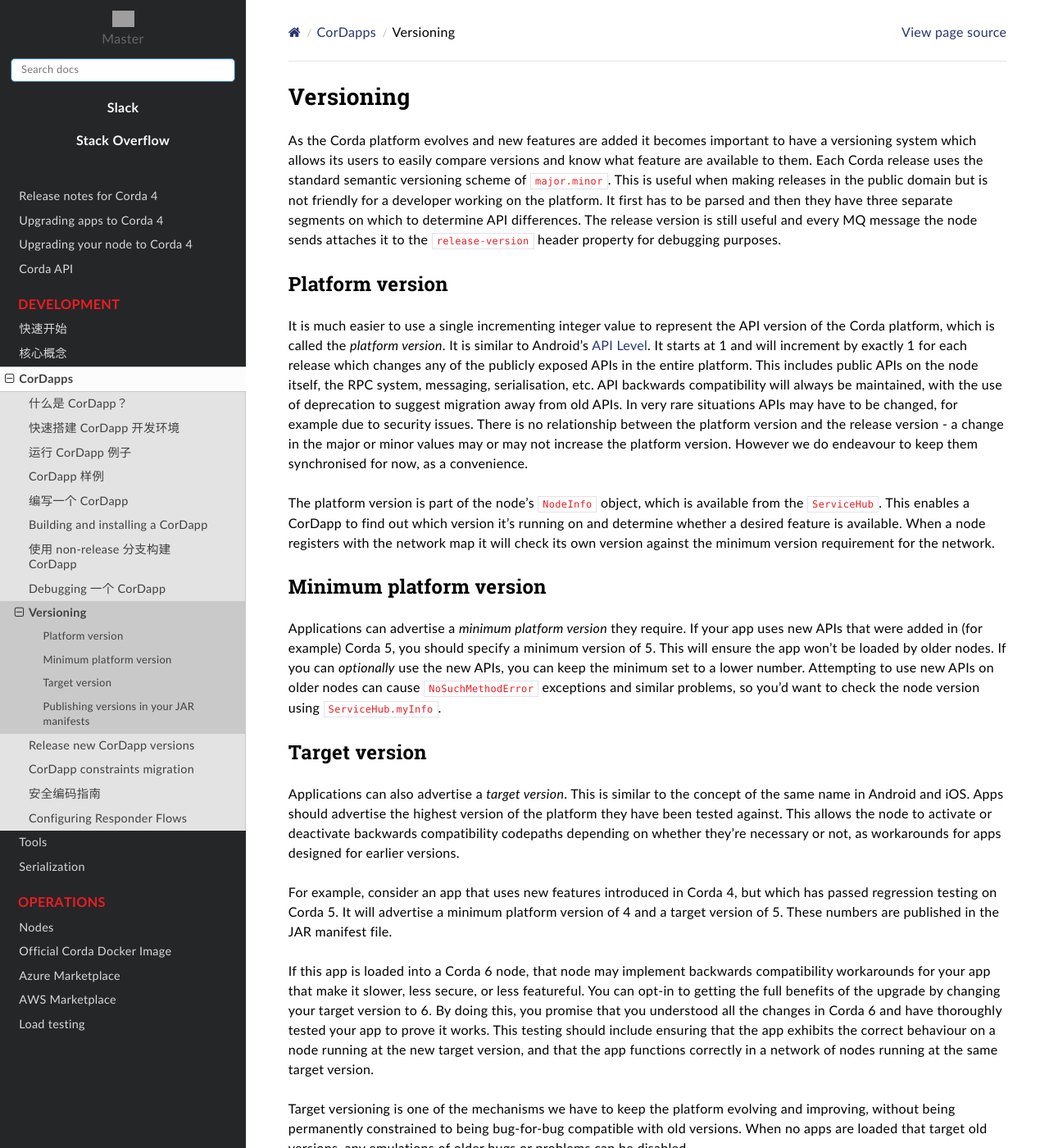
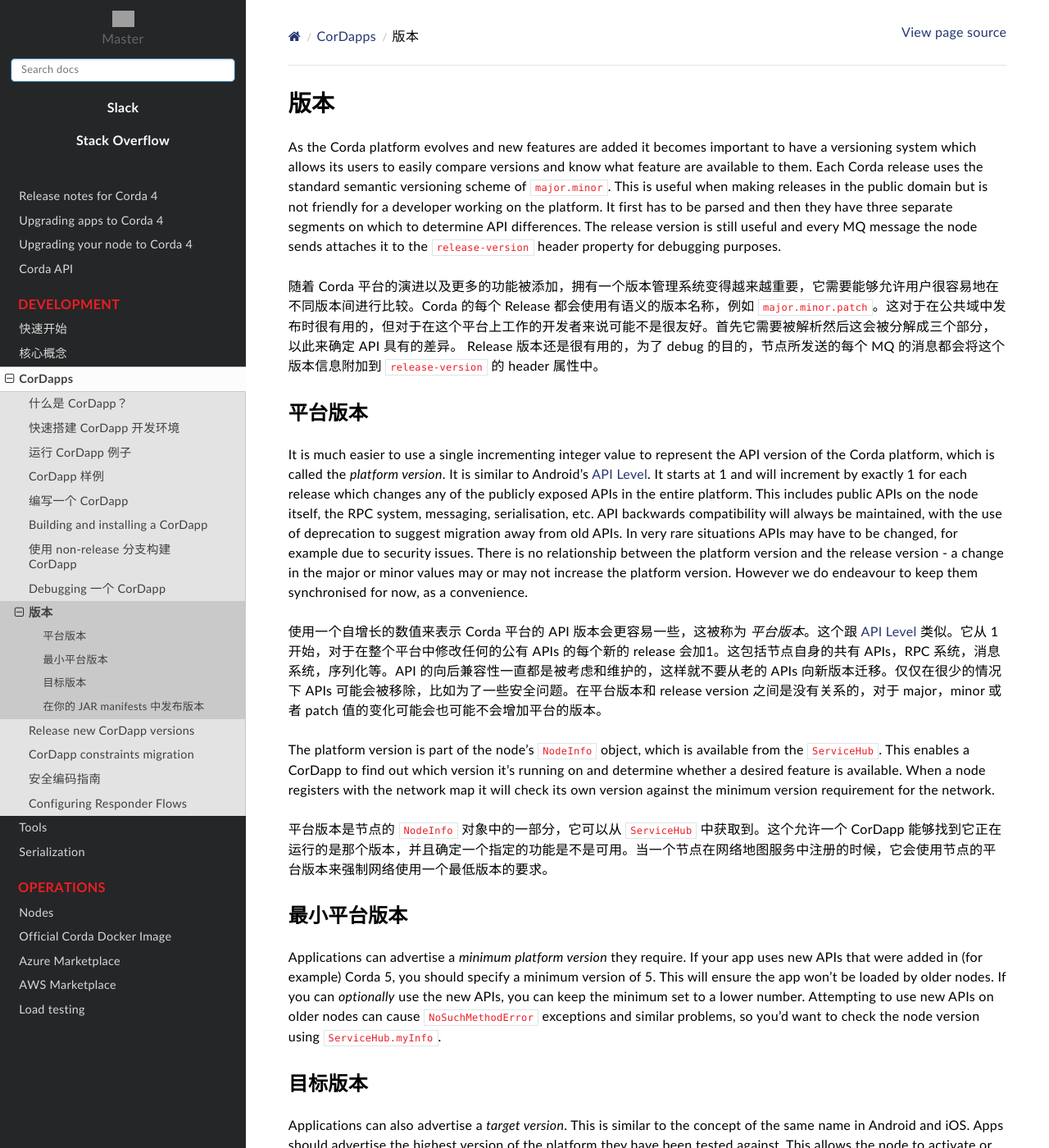
Before and after one commit to lijiachuan1982/cncorda, a Sphinx documentation site: the page built from docs/source/versioning.rst, in a window 1280 px wide and 1400 px high. Shown: the whole window at 82% size. Built offline with Sphinx 7.4.7 and the Read the Docs theme 2.0.0, drawn with Linux system fonts in a browser that asks for light colours; pages that are not in the unit, such as notebooks, are missing from menus; some of the changed text lies outside the part shown; grey boxes are pictures that could not be loaded.

Commit message:
versioning.rst

```diff
--- a/docs/source/versioning.rst
+++ b/docs/source/versioning.rst
@@ -1,4 +1,4 @@
-Versioning
+版本
 ==========
 
 As the Corda platform evolves and new features are added it becomes important to have a versioning system which allows
@@ -8,7 +8,9 @@
 which to determine API differences. The release version is still useful and every MQ message the node sends attaches it
 to the ``release-version`` header property for debugging purposes.
 
-Platform version
+随着 Corda 平台的演进以及更多的功能被添加，拥有一个版本管理系统变得越来越重要，它需要能够允许用户很容易地在不同版本间进行比较。Corda 的每个 Release 都会使用有语义的版本名称，例如 ``major.minor.patch``。这对于在公共域中发布时很有用的，但对于在这个平台上工作的开发者来说可能不是很友好。首先它需要被解析然后这会被分解成三个部分，以此来确定 API 具有的差异。 Release 版本还是很有用的，为了 debug 的目的，节点所发送的每个 MQ 的消息都会将这个版本信息附加到 ``release-version`` 的 header 属性中。
+
+平台版本
 ----------------
 
 It is much easier to use a single incrementing integer value to represent the API version of the Corda platform, which
@@ -20,11 +22,15 @@
 and the release version - a change in the major or minor values may or may not increase the platform version. However
 we do endeavour to keep them synchronised for now, as a convenience.
 
+使用一个自增长的数值来表示 Corda 平台的 API 版本会更容易一些，这被称为 *平台版本*。这个跟 `API Level <https://developer.android.com/guide/topics/manifest/uses-sdk-element.html>`_ 类似。它从 1 开始，对于在整个平台中修改任何的公有 APIs 的每个新的 release 会加1。这包括节点自身的共有 APIs，RPC 系统，消息系统，序列化等。API 的向后兼容性一直都是被考虑和维护的，这样就不要从老的 APIs 向新版本迁移。仅仅在很少的情况下 APIs 可能会被移除，比如为了一些安全问题。在平台版本和 release version 之间是没有关系的，对于 major，minor 或者 patch 值的变化可能会也可能不会增加平台的版本。
+
 The platform version is part of the node's ``NodeInfo`` object, which is available from the ``ServiceHub``. This enables
 a CorDapp to find out which version it's running on and determine whether a desired feature is available. When a node
 registers with the network map it will check its own version against the minimum version requirement for the network.
 
-Minimum platform version
+平台版本是节点的 ``NodeInfo`` 对象中的一部分，它可以从 ``ServiceHub`` 中获取到。这个允许一个 CorDapp 能够找到它正在运行的是那个版本，并且确定一个指定的功能是不是可用。当一个节点在网络地图服务中注册的时候，它会使用节点的平台版本来强制网络使用一个最低版本的要求。
+
+最小平台版本
 ------------------------
 
 Applications can advertise a *minimum platform version* they require. If your app uses new APIs that were added in (for example) Corda 5,
@@ -32,7 +38,7 @@
 APIs, you can keep the minimum set to a lower number. Attempting to use new APIs on older nodes can cause ``NoSuchMethodError`` exceptions
 and similar problems, so you'd want to check the node version using ``ServiceHub.myInfo``.
 
-Target version
+目标版本
 --------------
 
 Applications can also advertise a *target version*. This is similar to the concept of the same name in Android and iOS.
@@ -52,7 +58,7 @@
 being bug-for-bug compatible with old versions. When no apps are loaded that target old versions, any emulations of older bugs or problems
 can be disabled.
 
-Publishing versions in your JAR manifests
+在你的 JAR manifests 中发布版本
 -----------------------------------------
 
 A well structured CorDapp should be split into two separate modules:
```
